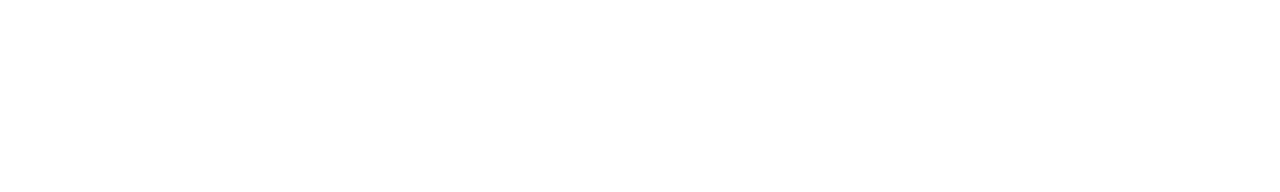
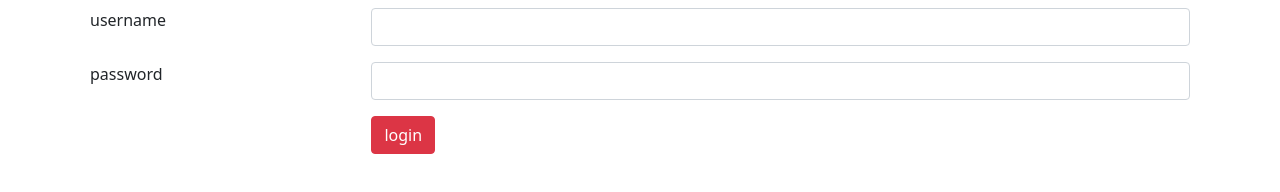
Before and after one commit to PriyaRNair27/companybranch, a plain HTML site: page index.html in a window 1280 px wide. Drawn offline with nearby package versions, Linux system fonts and the light colour scheme.

Commit message:
loginpageadded

```diff
--- a/index.html
+++ b/index.html
@@ -1,12 +1,33 @@
 <!DOCTYPE html>
 <html lang="en">
 <head>
+    <link href="https://cdn.jsdelivr.net/npm/bootstrap@5.1.3/dist/css/bootstrap.min.css" rel="stylesheet" integrity="sha384-1BmE4kWBq78iYhFldvKuhfTAU6auU8tT94WrHftjDbrCEXSU1oBoqyl2QvZ6jIW3" crossorigin="anonymous">
     <meta charset="UTF-8">
     <meta http-equiv="X-UA-Compatible" content="IE=edge">
     <meta name="viewport" content="width=device-width, initial-scale=1.0">
     <title>Document</title>
 </head>
 <body>
-
+    <div class="container">
+        <div class="row">
+            <div class="col col-12 col-sm-12 col-md-12 col-lg-12 col-xl-12 col-xxl-12">
+                <table class="table table-borderless">
+                    <tr>
+                        <td>username</td>
+                        <td><input type="text" class="form-control"></td>
+                    </tr>
+                    <tr>
+                        <td>password</td>
+                        <td><input type="password" name="" id="" class="form-control"></td>
+                    </tr>
+                    <tr>
+                        <td></td>
+                        <td><button class="btn btn-danger">login</button></td>
+                    </tr>
+                </table>
+            </div>
+        </div>
+    </div>
+    <script src="https://cdn.jsdelivr.net/npm/bootstrap@5.1.3/dist/js/bootstrap.bundle.min.js" integrity="sha384-ka7Sk0Gln4gmtz2MlQnikT1wXgYsOg+OMhuP+IlRH9sENBO0LRn5q+8nbTov4+1p" crossorigin="anonymous"></script>
 </body>
 </html>
```
